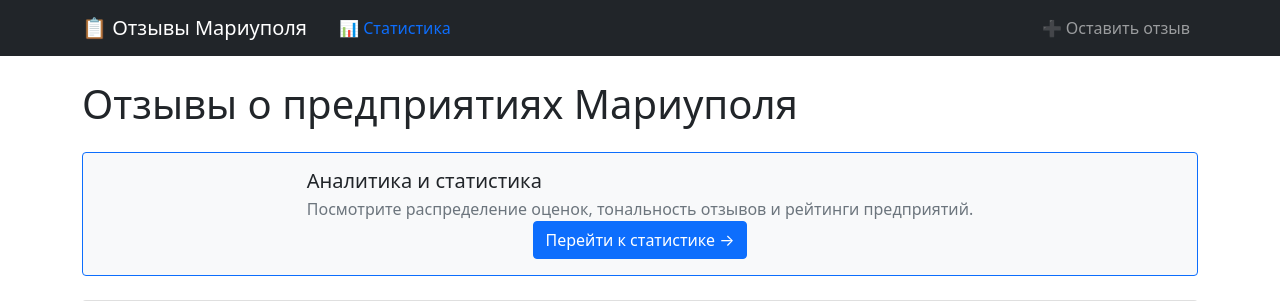
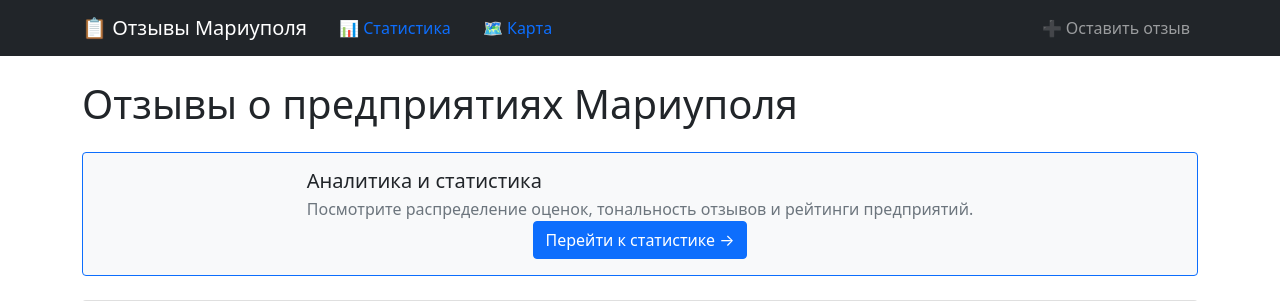
Before and after one commit to Alekss280/mariupol-reviews, a Django app: page / in a window 1280 px wide. Shown: the top 301 px of the page. Run offline with Django 4.2, Linux system fonts and the light colour scheme; data that the repository does not hold is empty.

Commit message:
Добавлена ссылка на карту в навигационную панель

```diff
--- a/reviews/templates/reviews/base.html
+++ b/reviews/templates/reviews/base.html
@@ -36,13 +36,18 @@
          flex-grow: 1;
        }
 
+        body {
+         padding-top: 0px; /* высота навигационной панели */
+        }
+
     </style>
 </head>
 <body>
-    <nav class="navbar navbar-expand-lg navbar-dark bg-dark">
+    <nav class="navbar navbar-expand-lg navbar-dark bg-dark sticky-top">
         <div class="container">
             <a class="navbar-brand" href="{% url 'index' %}">📋 Отзывы Мариуполя</a>
             <a class="nav-link" href="{% url 'stats' %}">📊 Статистика</a>
+            <a class="nav-link" href="{% url 'ya_map' %}">🗺️ Карта</a>
             <div class="navbar-nav ms-auto">
                 <a class="nav-link" href="{% url 'add_review' %}">➕ Оставить отзыв</a>
             </div>
```
